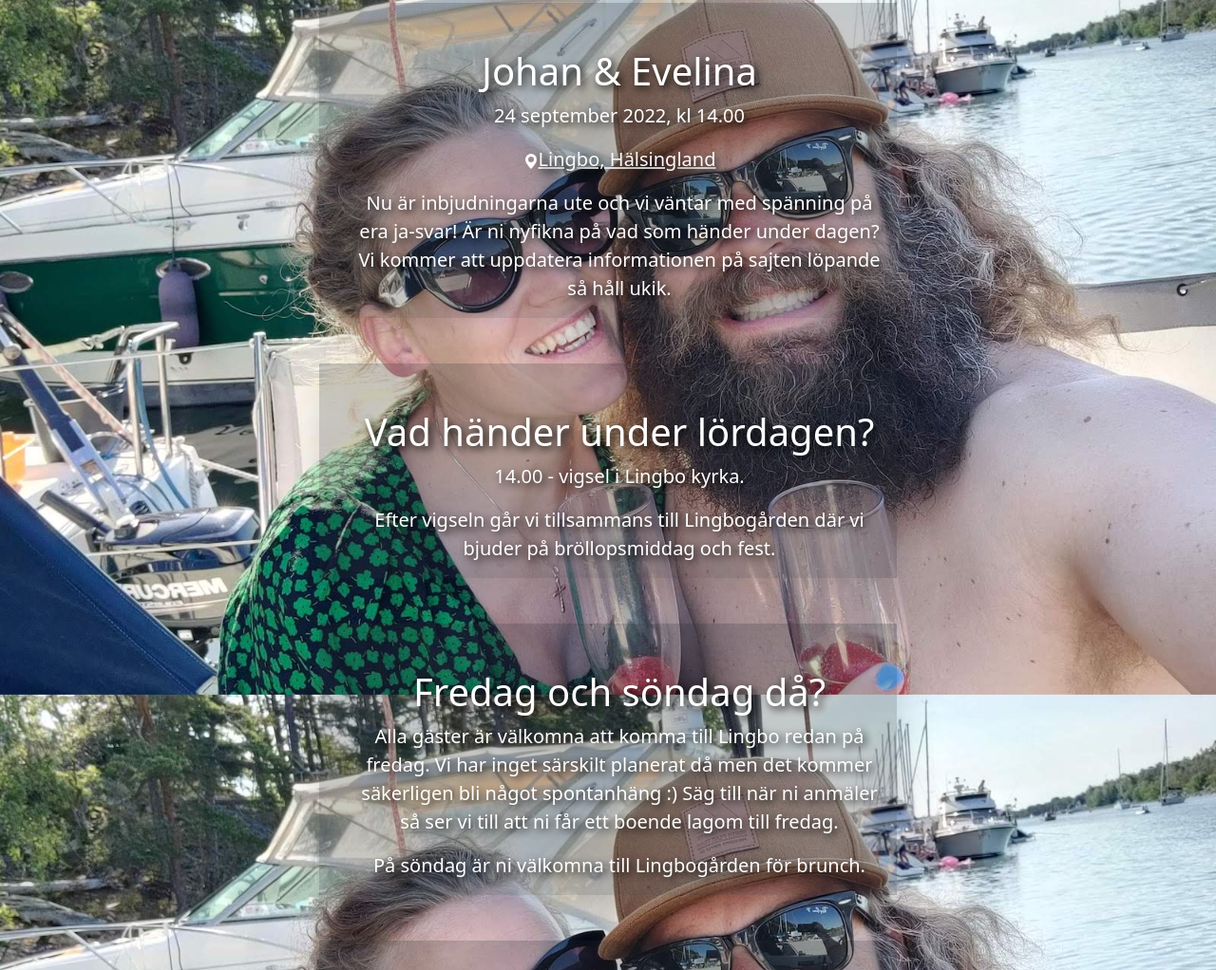
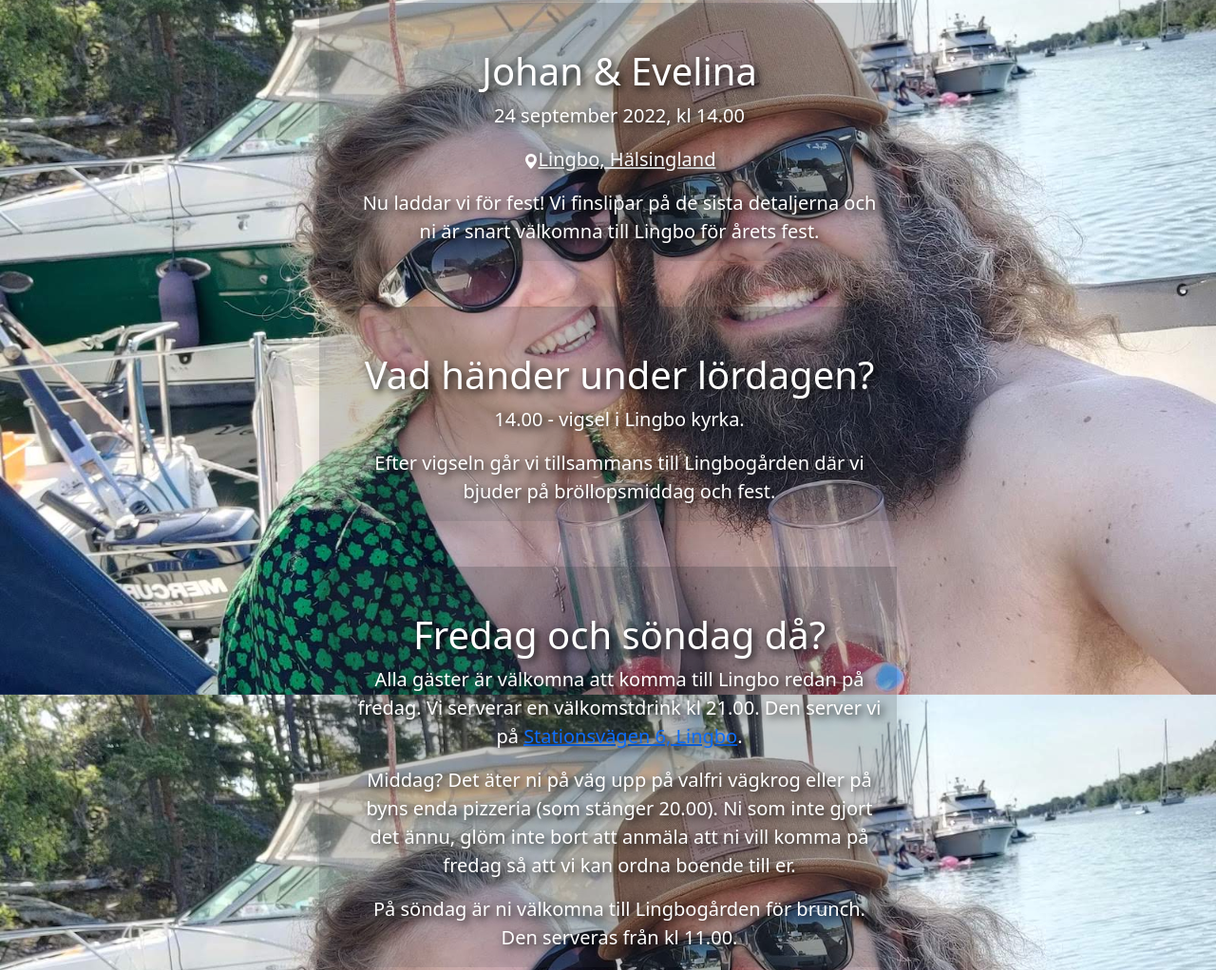
Before and after one commit to jwallinder/johan-och-evve, a plain HTML site: page index.html in a window 1280 px wide. Shown: the part 73-1095 px from the top of the page at 95% size. Drawn offline with Linux system fonts and the light colour scheme.

Commit message:
more info

```diff
--- a/index.html
+++ b/index.html
@@ -80,8 +80,10 @@
               viewBox="0 0 16 16">
               <path d="M8 16s6-5.686 6-10A6 6 0 0 0 2 6c0 4.314 6 10 6 10zm0-7a3 3 0 1 1 0-6 3 3 0 0 1 0 6z" />
             </svg><i class="bi bi-geo-alt-fill"></i><a href="https://goo.gl/maps/CfandGzueaF9S6oAA" class="link-light">Lingbo, Hälsingland</a></p>
-            <p class="lead fadeInUp" >Nu är inbjudningarna ute och vi väntar med spänning på era ja-svar!
-              Är ni nyfikna på vad som händer under dagen? Vi kommer att uppdatera informationen på sajten löpande så håll ukik.</p>
+            <p class="lead fadeInUp" >
+              Nu laddar vi för fest!
+              Vi finslipar på de sista detaljerna och ni är snart välkomna till Lingbo för årets fest.
+            </p>
           </div>
         </div>
 
@@ -103,11 +105,14 @@
           <div class="row p-4 pb-0 pe-lg-0 pt-lg-5 align-items-center rounded-3 shadow-lg">
             <h1 class="wow heading">Fredag och söndag då?</h1>
             <p class="lead">Alla gäster är välkomna att komma till Lingbo redan på fredag.
-              Vi har inget särskilt planerat då men det kommer säkerligen bli något spontanhäng :)
-              Säg till när ni anmäler så ser vi till att ni får ett boende lagom till fredag.
+              Vi serverar en välkomstdrink kl 21.00. Den server vi på <a href="https://goo.gl/maps/Jh2jyWATtNVT7L5N6" target="stationsvagen6">Stationsvägen 6, Lingbo</a>.
             </p>
             <p class="lead">
-              På söndag är ni välkomna till Lingbogården för brunch.
+              Middag? Det äter ni på väg upp på valfri vägkrog eller på byns enda pizzeria (som stänger 20.00).
+              Ni som inte gjort det ännu, glöm inte bort att anmäla att ni vill komma på fredag så att vi kan ordna boende till er.
+            </p>
+            <p class="lead">
+              På söndag är ni välkomna till Lingbogården för brunch. Den serveras från kl 11.00.
             </p>
           </div>
         </div>
@@ -151,7 +156,7 @@
             </p>
 
             <p class="lead">
-              Något av det som vi planerar besöka är Frihetsgudinnan, museem of moderna art, guggenheim, Empire state buildning, central park, Please don't tell bar, Brooklyn bridge, NBA match, gospel i harlem.
+              Något av det som vi planerar besöka är frihetsgudinnan, Museum of modern art, Guggenheim, Empire state buildning, Central park, Please don't tell bar, Brooklyn bridge, NBA match, gospel i Harlem.
               Utöver detta så kan ni ge bidrag till resan, hotellnätter, restaurang, drinkkväll etc.
               Tipsa oss gärna om er favorit och ge ett bidrag till det!
             </p>
@@ -173,6 +178,9 @@
             <p class="lead">
               Alla som kommer på bröllopet kommer att få ett boende i byn.
               Var ni kommer att bo kommer ni att få reda på några dagar innan ankomst.
+            </p>
+            <p class="lead">
+              Var ni ska bo kommer ni att få information om några dagar innan bröllopet.
             </p>
           </div>
         </div>
```
